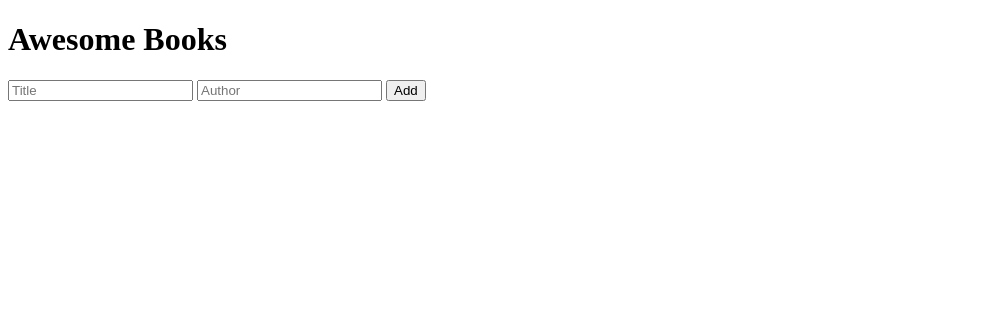
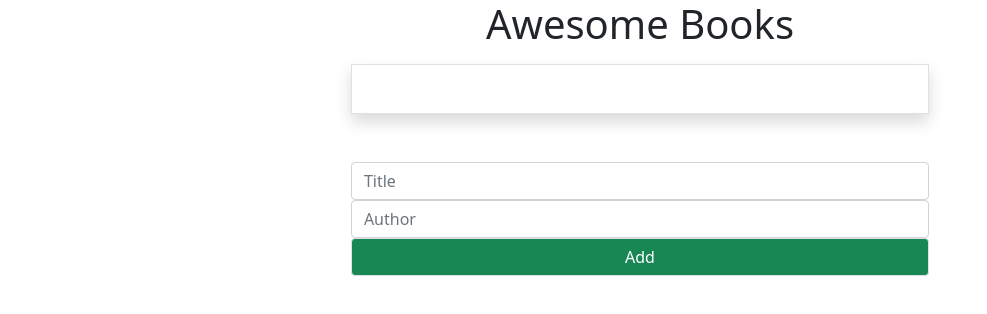
Before and after one commit to Felipeg005/Awesome-books, a plain HTML site: page index.html in a window 1280 px wide. Shown: the whole page, without its empty margins (0-987 px from the left). Drawn offline with nearby package versions, Linux system fonts and the light colour scheme.

Commit message:
Add style

```diff
--- a/index.html
+++ b/index.html
@@ -4,18 +4,24 @@
     <meta charset="UTF-8" />
     <meta name="viewport" content="width=device-width" />
     <title>Awesome Books</title>
+    <link href="https://cdn.jsdelivr.net/npm/bootstrap@5.0.2/dist/css/bootstrap.min.css" rel="stylesheet" integrity="sha384-EVSTQN3/azprG1Anm3QDgpJLIm9Nao0Yz1ztcQTwFspd3yD65VohhpuuCOmLASjC" crossorigin="anonymous">
     <link rel="stylesheet" href="./styles.css">
   </head>
 
   <body>
     <main>
-      <h1>Awesome Books</h1>
-      <div id="books"></div>
-      <form id="form">
-        <input id="title" type="text" placeholder="Title" />
-        <input id="author" type="text" placeholder="Author" />
-        <button id="add-button" type="submit">Add</button>
-      </form>
+      <h1 class="text-center mb-3">Awesome Books</h1>
+      <div id="books" class="d-flex align-self-stretch bd-highlight align-items-stretch flex-row border shadow p-4 flex-wrap mt-1 justify-content-between w-100">
+
+      </div>
+      <div class="d-flex flex-column mt-5 align-items-center mt-1">
+        <form id="form">
+          <input class="form-control d-inline" id="title" type="text" placeholder="Title" required />
+          <input class="form-control d-inline" id="author" type="text" placeholder="Author" required/>
+          <button id="add-button" class='btn btn-success text-white w-100 border' type="submit">Add</button>
+        </form>
+      </div>
+
     </main>
     <script src="./script.js"></script>
   </body>
--- a/script.js
+++ b/script.js
@@ -23,8 +23,13 @@ class BookArray {
     if (this.bookStorage) {
       for (let i = 0; i < this.bookStorage.length; i += 1) {
         const bookContainer = document.createElement('div');
+        const classes = 'border overflow-auto w-25 h-100 p-3'.split(' ');
+        bookContainer.classList.add(...classes);
         const bookAuthor = document.createElement('h3');
         const title = document.createElement('h2');
+        bookAuthor.classList.add('text-break','text-capitalize','fs-6')
+        title.classList.add('text-break','text-uppercase','fs-5')
+
         const removeButton = document.createElement('button');
         const separateLine = document.createElement('hr');
         bookContainer.id = `container${this.bookStorage[i].title}`;
@@ -33,6 +38,7 @@ class BookArray {
         title.innerText = this.bookStorage[i].title;
         bookAuthor.innerHTML = this.bookStorage[i].author;
         removeButton.innerHTML = 'Remove Book';
+        removeButton.classList.add('text-white','btn','btn-danger')
         const booksDiv = document.getElementById('books');
         booksDiv.insertBefore(bookContainer, booksDiv.firstChild);
         document.getElementById(`container${this.bookStorage[i].title}`).appendChild(title);
@@ -57,6 +63,7 @@ class Book {
     this.author = document.getElementById('author').value;
     e.preventDefault();
     const bookContainer = document.createElement('div');
+    bookContainer.classList.add('book-card');
     const bookAuthor = document.createElement('h3');
     const title = document.createElement('h2');
     const removeButton = document.createElement('button');
--- a/styles.css
+++ b/styles.css
@@ -1,6 +1,19 @@
-.html,
-.body {
-  width: 100%;
-  height: 100%;
-  background-color: black;
+body {
+ display: flex;
+ flex-direction: column;
+ justify-content: center;
+ align-items: center
 }
+
+.book-card {
+  /* border: 1px solid black;
+  padding: 12px;
+  width: 50%;
+  text-align: center; */
+}
+
+#books {
+  max-height: 60vh;
+  max-width: 60vw;
+  overflow-y: scroll;
+}
```
